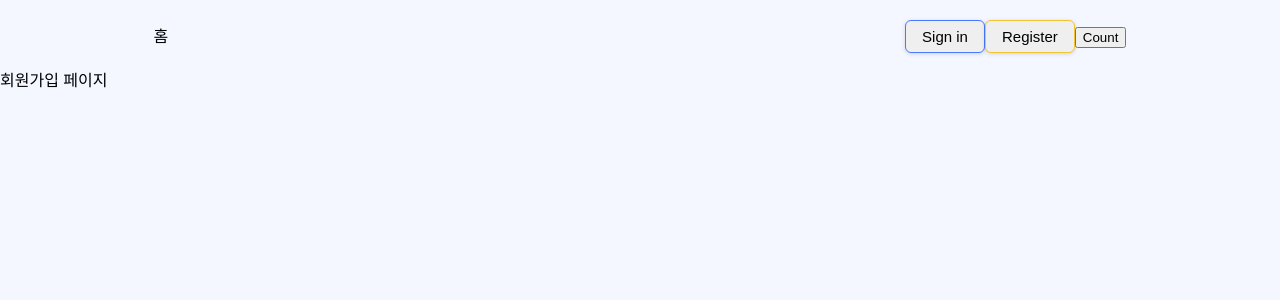
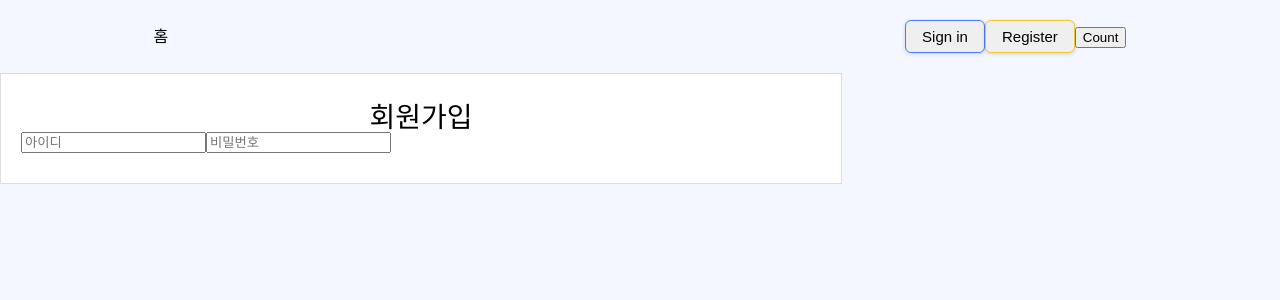
Before and after one commit to seows2/back-server-demo, a React (Create React App) app in the folder client/: page /signup in a window 1280 px wide. Shown: the top 300 px of the page. Built offline with nearby package versions, Linux system fonts and the light colour scheme; no server answers.

Commit message:
[feat] textinput, container컴포넌트

```diff
--- /dev/null
+++ b/client/src/components/@Common/Container/index.style.ts
@@ -0,0 +1,13 @@
+import styled from 'styled-components';
+
+export const Container = styled.div`
+  width: ${({ theme }) => theme.mainWidth};
+  border: 1px solid #ddd;
+  padding: 1.875rem 1.25rem;
+  background-color: #ffffff;
+`;
+
+export const Title = styled.h2`
+  font-size: 1.75rem;
+  text-align: center;
+`;
--- /dev/null
+++ b/client/src/components/@Common/Container/index.tsx
@@ -0,0 +1,18 @@
+import { ReactNode } from 'react';
+import * as S from './index.style';
+
+type ContainerProps = {
+  title?: string;
+  children?: ReactNode;
+};
+
+const Container = ({ title, children }: ContainerProps) => {
+  return (
+    <S.Container>
+      {title && <S.Title>{title}</S.Title>}
+      {children}
+    </S.Container>
+  );
+};
+
+export default Container;
--- /dev/null
+++ b/client/src/components/@Common/TextField/index.style.ts
@@ -0,0 +1,3 @@
+import styled from 'styled-components';
+
+export const TextField = styled.input``;
--- /dev/null
+++ b/client/src/components/@Common/TextField/index.tsx
@@ -0,0 +1,37 @@
+import { ChangeEvent, InputHTMLAttributes } from 'react';
+import * as S from './index.style';
+
+interface TextFieldProps extends InputHTMLAttributes<HTMLInputElement> {
+  onChange: (event: ChangeEvent<HTMLInputElement>) => void;
+}
+
+const TextField = ({
+  className = '',
+  type = 'text',
+  readOnly = false,
+  value = '',
+  maxLength,
+  onChange,
+  ...props
+}: TextFieldProps) => {
+  const handleChange = (event: ChangeEvent<HTMLInputElement>) => {
+    if (maxLength !== undefined && event.target.value.length > maxLength) {
+      return;
+    }
+
+    onChange(event);
+  };
+
+  return (
+    <S.TextField
+      type={type}
+      value={value}
+      className={className}
+      readOnly={readOnly}
+      onChange={handleChange}
+      {...props}
+    />
+  );
+};
+
+export default TextField;
--- a/client/src/pages/Count/index.tsx
+++ b/client/src/pages/Count/index.tsx
@@ -1,5 +1,5 @@
 import { useCountValue, useSetCount } from '@/atoms/countState';
-import Layout from '@/components/common/Layout';
+import Layout from '@/components/Common/Layout';
 
 const CountPage = () => {
   const count = useCountValue();
--- a/client/src/pages/Home/index.tsx
+++ b/client/src/pages/Home/index.tsx
@@ -1,4 +1,4 @@
-import Layout from '@/components/common/Layout';
+import Layout from '@/components/Common/Layout';
 
 const HomePage = () => {
   return <Layout>홈 페이지</Layout>;
--- a/client/src/pages/SignIn/index.tsx
+++ b/client/src/pages/SignIn/index.tsx
@@ -1,4 +1,4 @@
-import Layout from '@/components/common/Layout';
+import Layout from '@/components/Common/Layout';
 
 const SignInPage = () => {
   return <Layout>로그인 페이지</Layout>;
--- a/client/src/pages/SignUp/index.tsx
+++ b/client/src/pages/SignUp/index.tsx
@@ -1,6 +1,15 @@
-import Layout from '@/components/common/Layout';
+import Container from '@/components/@Common/Container';
+import TextField from '@/components/@Common/TextField';
+import Layout from '@/components/Common/Layout';
 
 const SignUpPage = () => {
-  return <Layout>회원가입 페이지</Layout>;
+  return (
+    <Layout>
+      <Container title="회원가입">
+        <TextField placeholder="아이디" onChange={() => {}} />
+        <TextField placeholder="비밀번호" onChange={() => {}} />
+      </Container>
+    </Layout>
+  );
 };
 export default SignUpPage;
--- a/client/src/styles/theme.ts
+++ b/client/src/styles/theme.ts
@@ -4,6 +4,7 @@ const theme = {
   colorSub: '#F0C630',
   colorBg: '#F4F7FF',
   colorWhite: '#FFFFFF',
+  mainWidth: '800px',
 };
 
 export default theme;
```
